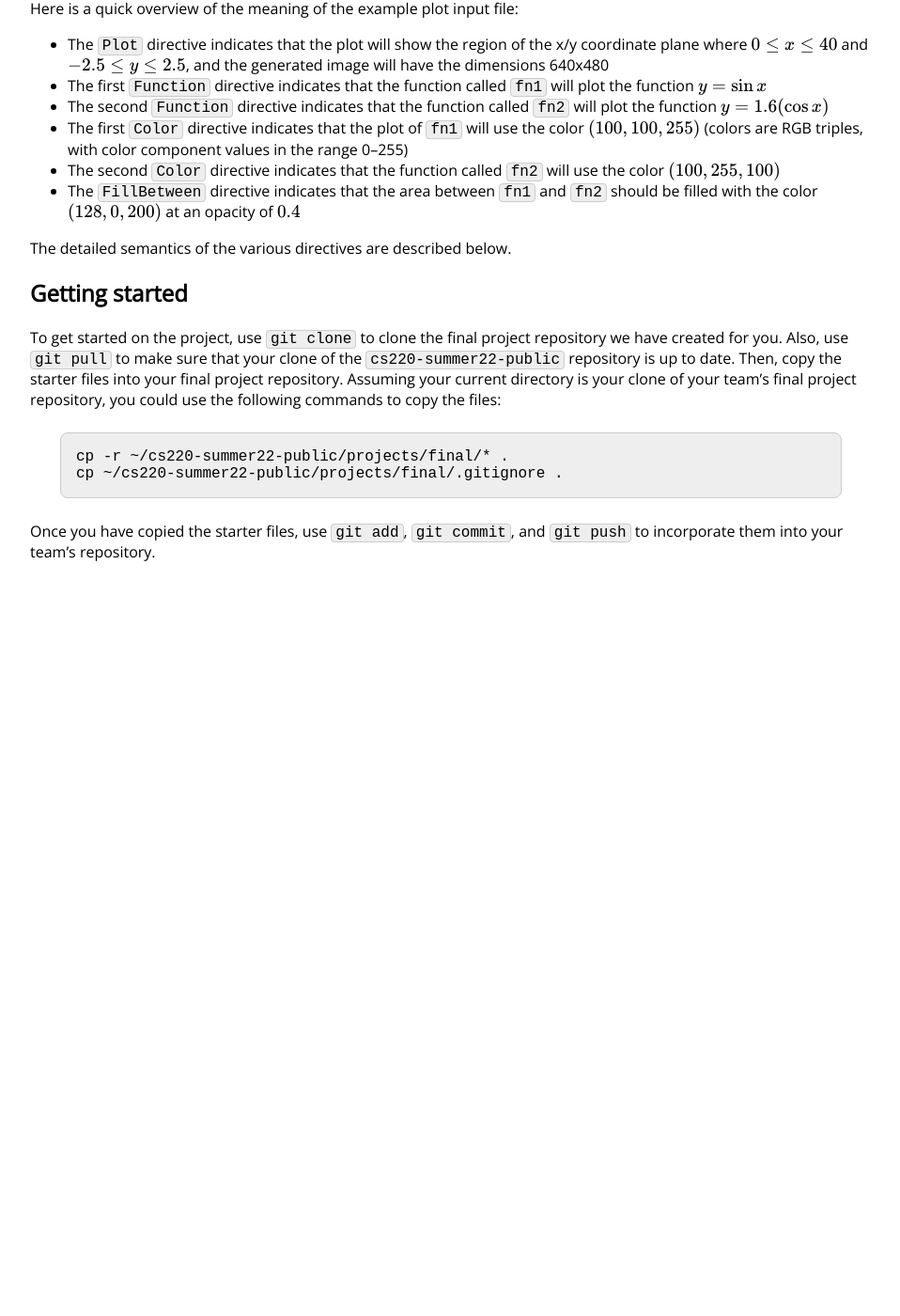
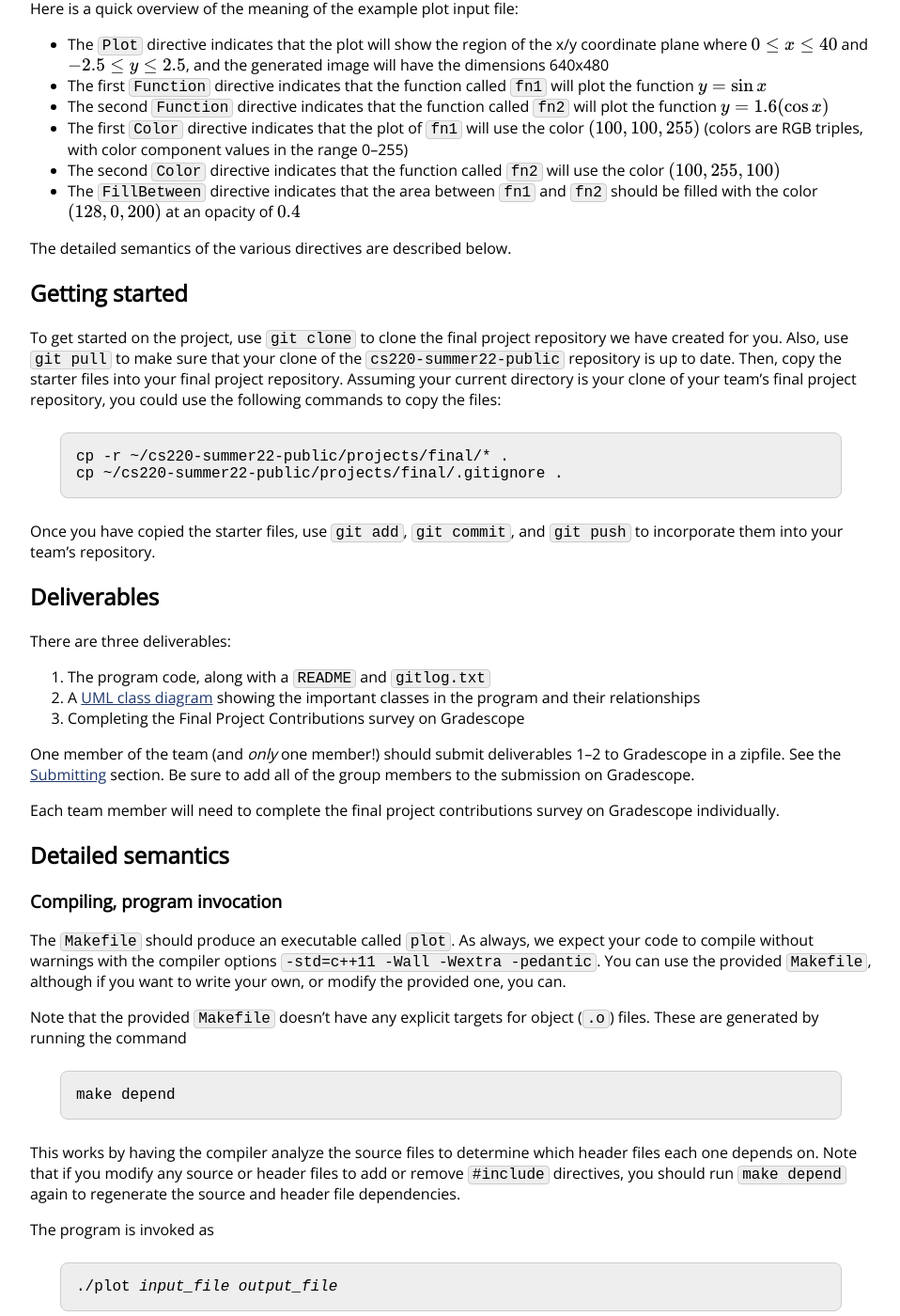
Before and after one commit to jhu-ip/cs220-summer22, a Jekyll site: the page built from assign/final.md, in a window 1280 px wide and 1400 px high, scrolled down 1596 px. Shown: the whole window at 94% size, without its empty margins (160-1118 px from the left). Built offline with Jekyll 4.4.1, drawn with Linux system fonts in a browser that asks for light colours; some web fonts are replaced; formulas are drawn with MathJax 3; before the commit the page ends 2226 px from its top, so only the background shows below that; some of the changed text lies outside the part shown; grey boxes are pictures that could not be loaded.

Commit message:
general outline, some getting started content

````diff
--- a/assign/final.md
+++ b/assign/final.md
@@ -95,3 +95,84 @@
 
 Once you have copied the starter files, use `git add`, `git commit`,
 and `git push` to incorporate them into your team's repository.
+
+## Deliverables
+
+There are three deliverables:
+
+1. The program code, along with a `README` and `gitlog.txt`
+2. A [UML class diagram](#uml-diagram) showing the important classes in the
+   program and their relationships
+3. Completing the Final Project Contributions survey on Gradescope
+
+One member of the team (and *only* one member!) should submit deliverables 1–2
+to Gradescope in a zipfile.  See the [Submitting](#submitting) section.
+Be sure to add all of the group members to the submission on Gradescope.
+
+Each team member will need to complete the final project contributions survey
+on Gradescope individually.
+
+## Detailed semantics
+
+### Compiling, program invocation
+
+The `Makefile` should produce an executable called `plot`. As always,
+we expect your code to compile without warnings with the compiler
+options `-std=c++11 -Wall -Wextra -pedantic`. You can use the provided
+`Makefile`, although if you want to write your own, or modify the
+provided one, you can.
+
+Note that the provided `Makefile` doesn't have any explicit targets for
+object (`.o`) files.  These are generated by running the command
+
+```
+make depend
+```
+
+This works by having the compiler analyze the source files to determine
+which header files each one depends on.  Note that if you modify any
+source or header files to add or remove `#include` directives, you
+should run `make depend` again to regenerate the source and header
+file dependencies.
+
+The program is invoked as
+
+<div class="highlighter-rouge"><pre>
+./plot <i>input_file</i> <i>output_file</i>
+</pre></div>
+
+The *input\_file* argument specifies the input [plot file](#plot-files).
+The *output\_file* argument is the PNG image file to write. (It should end
+in the file extension `.png`.)
+
+### Plot files
+
+TODO
+
+### Functions and expressions
+
+TODO
+
+### Producing a rendered image
+
+TODO
+
+## Design and implementation notes
+
+Talk about the classes, general ideas about how to proceed with the
+implementation.
+
+Explicity state that the starter code can be modified as much as necessary.
+But, also note that the program should be clean and well-designed.
+
+## Testing
+
+TODO
+
+## UML Diagram
+
+TODO
+
+## Submitting
+
+TODO
````
